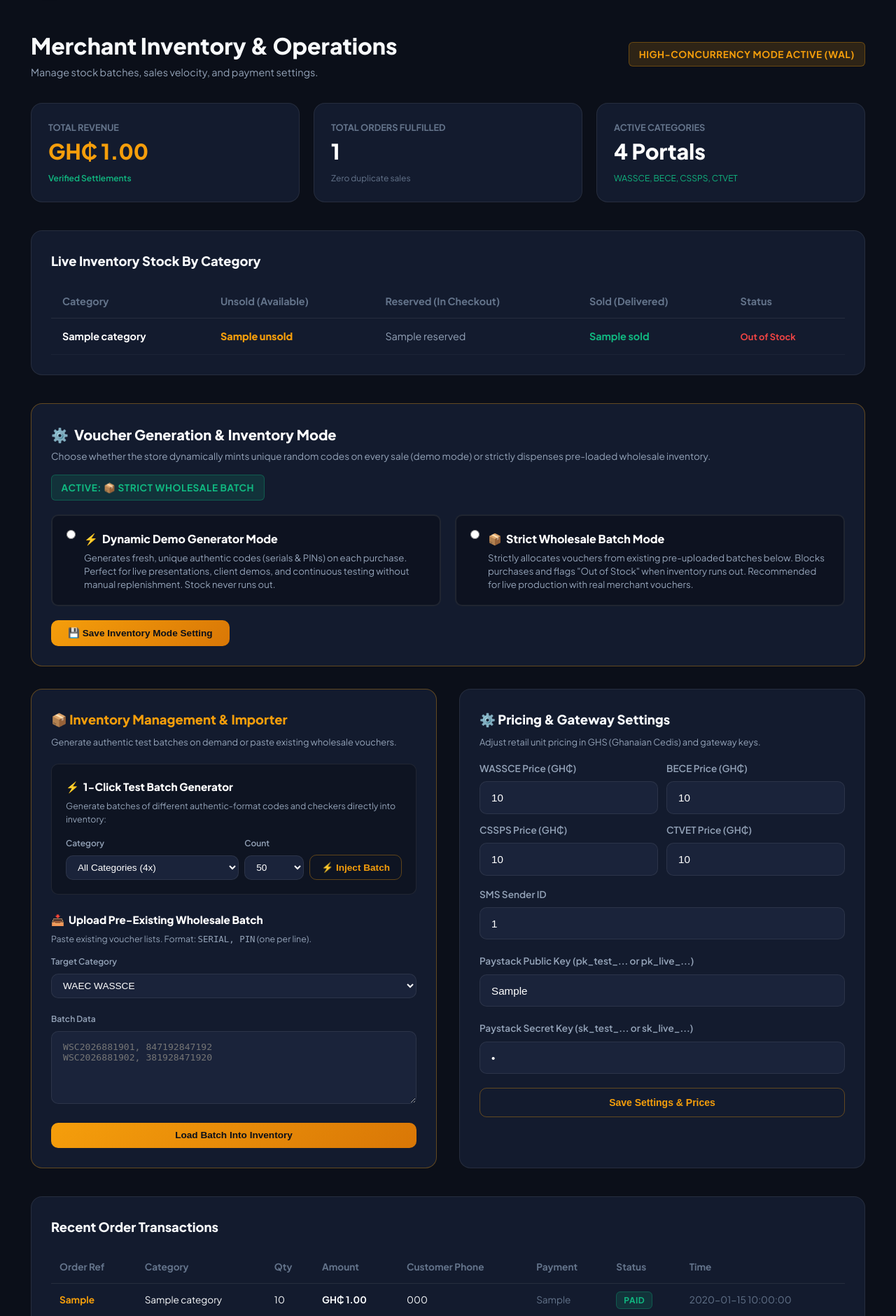
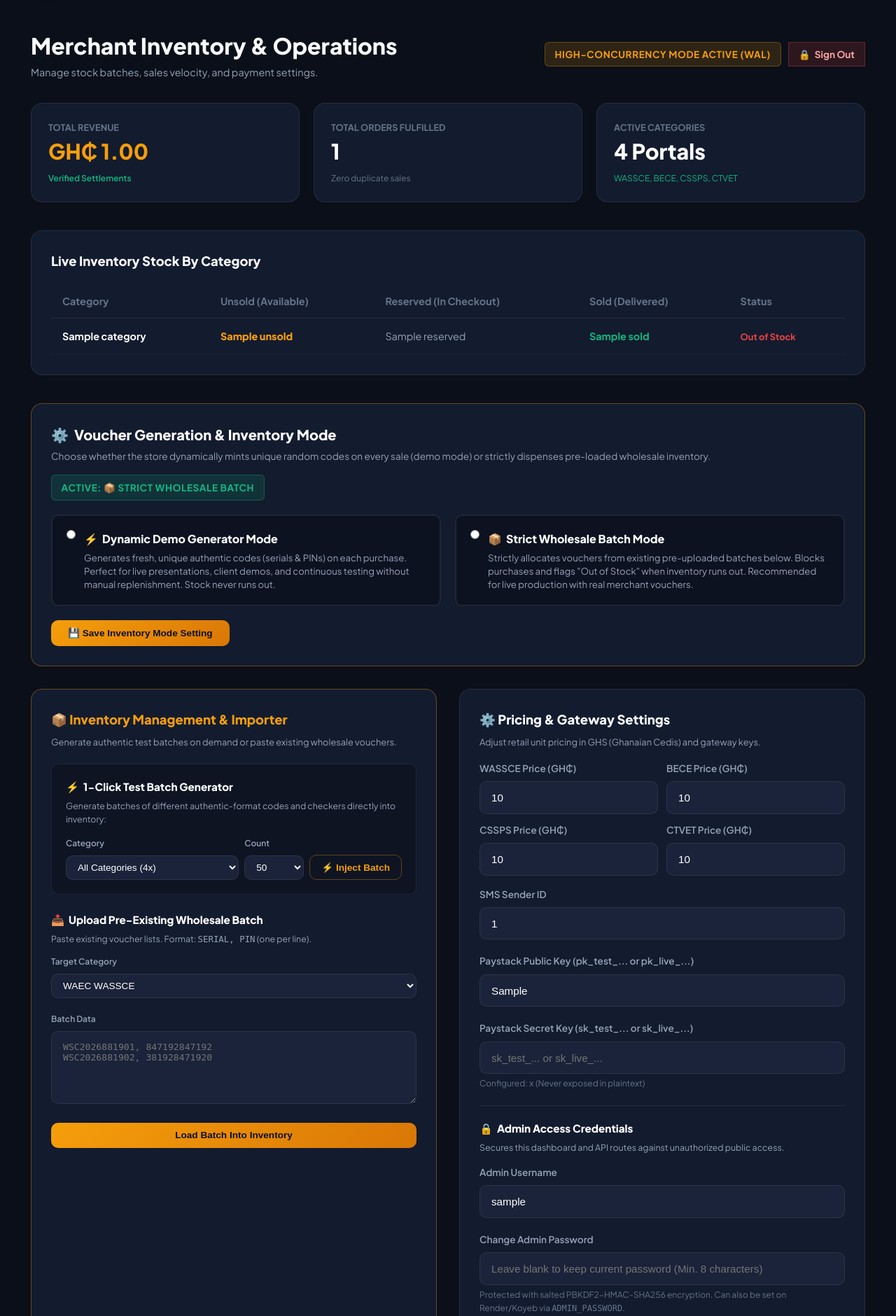
Before and after one commit to bitsedy/UniversalChecker, a FastAPI app: template checker_platform/templates/admin.html in a window 1280 px wide. Shown: the part 79-1959 px from the top of the page at 70% size. Run offline with FastAPI, Linux system fonts and the light colour scheme; the template is opened without the code that fills it: most values are stand-ins (such as "Sample title", 1, 10 or a date in 2020); some libraries are stand-ins or nearby versions.

Commit message:
Harden admin security: salted PBKDF2 password hashing, rate limiting lockout, security headers, key masking, and logout

```diff
--- a/checker_platform/database.py
+++ b/checker_platform/database.py
@@ -102,6 +102,8 @@ def init_db():
             ("support_phone", "+233 24 000 0000"),
             ("support_whatsapp", "+233240000000"),
             ("inventory_mode", "BATCH"), # 'BATCH' or 'DEMO_GENERATE'
+            ("admin_username", "admin"),
+            ("admin_password", "ghana2026"),
         ]
         for key, val in default_settings:
             cursor.execute("INSERT OR IGNORE INTO site_settings (key, value) VALUES (?, ?);", (key, val))
--- a/checker_platform/main.py
+++ b/checker_platform/main.py
@@ -3,15 +3,18 @@ CheckerPay Ghana - High-Concurrency Result Checker Reseller Platform
 FastAPI Application Entrypoint
 """
 
+import secrets
+import hashlib
 import asyncio
 import os
 import random
 import time
 import logging
 from contextlib import asynccontextmanager
-from typing import Optional, List
+from typing import Optional, List, Dict
 
-from fastapi import FastAPI, Request, HTTPException, BackgroundTasks, Header
+from fastapi import FastAPI, Request, HTTPException, BackgroundTasks, Header, Depends
+from fastapi.security import HTTPBasic, HTTPBasicCredentials
 from fastapi.responses import HTMLResponse, JSONResponse
 from fastapi.staticfiles import StaticFiles
 from fastapi.templating import Jinja2Templates
@@ -88,6 +91,17 @@ app = FastAPI(
 
 app.mount("/static", StaticFiles(directory=STATIC_DIR), name="static")
 
+@app.middleware("http")
+async def security_headers_middleware(request: Request, call_next):
+    response = await call_next(request)
+    if request.url.path.startswith("/admin") or request.url.path.startswith("/api/admin"):
+        response.headers["Cache-Control"] = "no-store, no-cache, must-revalidate, max-age=0"
+        response.headers["Pragma"] = "no-cache"
+        response.headers["X-Frame-Options"] = "DENY"
+        response.headers["X-Content-Type-Options"] = "nosniff"
+        response.headers["Referrer-Policy"] = "strict-origin-when-cross-origin"
+    return response
+
 # ============================================================================
 # HEALTH CHECK & SYSTEM ROUTES
 # ============================================================================
@@ -130,10 +144,132 @@ async def guides_page(request: Request):
         context={"active_page": "guides"}
     )
 
+admin_security = HTTPBasic()
+
+class AdminSecurityManager:
+    """
+    In-memory rate limiter and brute-force lockout for Admin authentication.
+    Locks out an IP address for 15 minutes after 5 failed authentication attempts.
+    """
+    _failed_attempts: Dict[str, List[float]] = {}
+    _lockouts: Dict[str, float] = {}
+    MAX_ATTEMPTS = 5
+    WINDOW_SECONDS = 300  # 5 minutes
+    LOCKOUT_SECONDS = 900  # 15 minutes
+
+    @classmethod
+    def get_client_ip(cls, request: Request) -> str:
+        forwarded = request.headers.get("X-Forwarded-For")
+        if forwarded:
+            return forwarded.split(",")[0].strip()
+        return request.client.host if request.client else "127.0.0.1"
+
+    @classmethod
+    def check_lockout(cls, ip: str) -> None:
+        now = time.time()
+        if ip in cls._lockouts:
+            locked_until = cls._lockouts[ip]
+            if now < locked_until:
+                remaining = int(locked_until - now)
+                raise HTTPException(
+                    status_code=429,
+                    detail=f"Too many failed login attempts. IP temporarily locked out for {remaining} seconds."
+                )
+            else:
+                del cls._lockouts[ip]
+                cls._failed_attempts.pop(ip, None)
+
+    @classmethod
+    def record_failure(cls, ip: str) -> None:
+        now = time.time()
+        attempts = [t for t in cls._failed_attempts.get(ip, []) if now - t < cls.WINDOW_SECONDS]
+        attempts.append(now)
+        cls._failed_attempts[ip] = attempts
+        if len(attempts) >= cls.MAX_ATTEMPTS:
+            cls._lockouts[ip] = now + cls.LOCKOUT_SECONDS
+            logger.warning(f"[Security Alert] IP {ip} locked out from admin for 15 minutes due to repeated failed logins.")
+
+    @classmethod
+    def record_success(cls, ip: str) -> None:
+        cls._failed_attempts.pop(ip, None)
+        cls._lockouts.pop(ip, None)
+
+    @classmethod
+    def reset(cls) -> None:
+        """Resets all lockouts and attempts (useful for testing)."""
+        cls._failed_attempts.clear()
+        cls._lockouts.clear()
+
+def hash_password(password: str) -> str:
+    """Hashes a password using PBKDF2-HMAC-SHA256 with a random salt."""
+    salt = secrets.token_hex(16)
+    key = hashlib.pbkdf2_hmac("sha256", password.encode("utf-8"), bytes.fromhex(salt), 100_000)
+    return f"pbkdf2:sha256:100000${salt}${key.hex()}"
+
+def verify_password(plain_password: str, stored_hash_or_plain: str) -> bool:
+    """Verifies a plain password against a stored PBKDF2 hash or legacy plaintext."""
+    if stored_hash_or_plain.startswith("pbkdf2:sha256:"):
+        try:
+            parts = stored_hash_or_plain.split("$")
+            iterations = int(parts[0].split(":")[2])
+            salt = bytes.fromhex(parts[1])
+            expected_hex = parts[2]
+            key = hashlib.pbkdf2_hmac("sha256", plain_password.encode("utf-8"), salt, iterations)
+            return secrets.compare_digest(key.hex(), expected_hex)
+        except Exception:
+            return False
+    # Legacy plaintext fallback (with constant-time comparison)
+    return secrets.compare_digest(plain_password, stored_hash_or_plain)
+
+def get_current_admin(
+    request: Request,
+    credentials: HTTPBasicCredentials = Depends(admin_security)
+) -> str:
+    """Validates HTTP Basic Auth credentials with brute-force lockout and hashed password comparison."""
+    client_ip = AdminSecurityManager.get_client_ip(request)
+    AdminSecurityManager.check_lockout(client_ip)
+
+    expected_username = os.environ.get("ADMIN_USERNAME", get_setting("admin_username", "admin")).strip()
+    env_password = os.environ.get("ADMIN_PASSWORD")
+    db_password = get_setting("admin_password", "ghana2026").strip()
+
+    is_user_ok = secrets.compare_digest(credentials.username.strip(), expected_username)
+    if env_password:
+        is_pass_ok = verify_password(credentials.password.strip(), env_password.strip())
+    else:
+        is_pass_ok = verify_password(credentials.password.strip(), db_password)
+
+    if not (is_user_ok and is_pass_ok):
+        AdminSecurityManager.record_failure(client_ip)
+        logger.warning(f"[Security Warning] Failed admin login attempt for '{credentials.username}' from IP {client_ip}")
+        raise HTTPException(
+            status_code=401,
+            detail="Invalid admin credentials",
+            headers={"WWW-Authenticate": "Basic realm='CheckerPay Admin'"}
+        )
+
+    AdminSecurityManager.record_success(client_ip)
+    return credentials.username
+
 @app.get("/admin", response_class=HTMLResponse)
-async def admin_page(request: Request):
+async def admin_page(request: Request, admin_user: str = Depends(get_current_admin)):
     """Admin operations and inventory dashboard."""
     metrics = get_admin_metrics()
+
+    env_password = os.environ.get("ADMIN_PASSWORD")
+    db_password = get_setting("admin_password", "ghana2026").strip()
+    is_default_password = (not env_password) and (db_password == "ghana2026")
+
+    raw_secret = get_setting("paystack_secret_key", "").strip()
+    masked_secret = ""
+    if raw_secret:
+        if raw_secret.startswith("sk_test_sample"):
+            masked_secret = "Sample Test Key (sk_test_sample_...)"
+        elif len(raw_secret) > 8:
+            masked_secret = raw_secret[:7] + "•" * 12 + raw_secret[-4:]
+        else:
+            masked_secret = "••••••••"
+
     settings = {
         "price_WASSCE": get_setting("price_WASSCE", "22.00"),
         "price_BECE": get_setting("price_BECE", "18.00"),
@@ -141,13 +277,56 @@ async def admin_page(request: Request):
         "price_CTVET": get_setting("price_CTVET", "25.00"),
         "sms_sender_id": get_setting("sms_sender_id", "CHECKER_GH"),
         "paystack_public_key": get_setting("paystack_public_key", "pk_test_sample_ghana_waec"),
-        "paystack_secret_key": get_setting("paystack_secret_key", "sk_test_sample_ghana_waec"),
-        "inventory_mode": get_setting("inventory_mode", "BATCH")
+        "has_paystack_secret_key": bool(raw_secret and not raw_secret.startswith("sk_test_sample")),
+        "masked_paystack_secret_key": masked_secret,
+        "inventory_mode": get_setting("inventory_mode", "BATCH"),
+        "admin_username": get_setting("admin_username", "admin"),
+        "is_default_password": is_default_password,
+        "env_password_override": bool(env_password)
     }
     return templates.TemplateResponse(
         request=request,
         name="admin.html",
-        context={"active_page": "admin", "metrics": metrics, "settings": settings}
+        context={"active_page": "admin", "metrics": metrics, "settings": settings, "admin_user": admin_user}
+    )
+
+@app.get("/admin/logout", response_class=HTMLResponse)
+async def admin_logout():
+    """Forces browser to clear cached HTTP Basic Auth credentials."""
+    return HTMLResponse(
+        status_code=401,
+        content="""<!DOCTYPE html>
+<html>
+<head>
+    <meta charset="UTF-8">
+    <title>Logged Out | CheckerPay Admin</title>
+    <meta http-equiv="refresh" content="3;url=/">
+    <meta name="viewport" content="width=device-width, initial-scale=1.0">
+    <style>
+        body { background: #0b0f19; color: #f8fafc; font-family: -apple-system, BlinkMacSystemFont, 'Segoe UI', Roboto, sans-serif; display: flex; align-items: center; justify-content: center; height: 100vh; margin: 0; }
+        .card { text-align: center; background: #131b2e; padding: 2.5rem 3rem; border-radius: 16px; border: 1px solid rgba(255,255,255,0.08); box-shadow: 0 20px 40px rgba(0,0,0,0.5); max-width: 420px; }
+        .icon { font-size: 2.5rem; margin-bottom: 1rem; }
+        h2 { font-size: 1.5rem; margin-bottom: 0.5rem; color: #fff; }
+        p { color: #94a3b8; font-size: 0.9rem; line-height: 1.5; }
+        .actions { margin-top: 1.75rem; display: flex; gap: 1rem; justify-content: center; }
+        .btn { padding: 0.6rem 1.25rem; border-radius: 8px; text-decoration: none; font-size: 0.85rem; font-weight: 700; }
+        .btn-login { background: #f59e0b; color: #000; }
+        .btn-home { background: rgba(255,255,255,0.06); color: #cbd5e1; }
+    </style>
+</head>
+<body>
+    <div class="card">
+        <div class="icon">🔒</div>
+        <h2>Logged Out Successfully</h2>
+        <p>Your admin session credentials have been cleared from this browser session.</p>
+        <div class="actions">
+            <a href="/admin" class="btn btn-login">Log In Again</a>
+            <a href="/" class="btn btn-home">Back to Storefront</a>
+        </div>
+    </div>
+</body>
+</html>""",
+        headers={"WWW-Authenticate": "Basic realm='CheckerPay Admin (Logged Out)'"}
     )
 
 # ============================================================================
@@ -178,6 +357,8 @@ class SettingsUpdateRequest(BaseModel):
     paystack_public_key: Optional[str] = None
     paystack_secret_key: Optional[str] = None
     inventory_mode: Optional[str] = "BATCH"
+    admin_username: Optional[str] = None
+    admin_password: Optional[str] = None
 
 class GenerateBatchRequest(BaseModel):
     category: str = "ALL"
@@ -344,8 +525,9 @@ async def paystack_webhook(request: Request, x_paystack_signature: Optional[str]
         return {"status": "error", "message": str(e)}
 
 @app.post("/api/admin/inventory/bulk")
-async def api_admin_bulk_import(req: BulkImportRequest):
+async def api_admin_bulk_import(req: BulkImportRequest, request: Request, admin_user: str = Depends(get_current_admin)):
     """Parses and imports wholesale voucher batches."""
+    client_ip = AdminSecurityManager.get_client_ip(request)
     lines = req.raw_data.strip().split("\n")
     vouchers = []
     for line in lines:
@@ -365,6 +547,7 @@ async def api_admin_bulk_import(req: BulkImportRequest):
         return JSONResponse(status_code=400, content={"success": False, "message": "No valid vouchers found in input."})
 
     res = bulk_insert_vouchers(req.category.strip().upper(), vouchers)
+    logger.info(f"[Admin Audit] User '{admin_user}' ({client_ip}) imported {res['inserted']} {req.category} vouchers ({res['duplicates']} duplicates).")
     return {
         "success": True,
         "inserted": res["inserted"],
@@ -372,24 +555,48 @@ async def api_admin_bulk_import(req: BulkImportRequest):
     }
 
 @app.post("/api/admin/settings")
-async def api_admin_save_settings(req: SettingsUpdateRequest):
-    """Updates retail pricing and portal settings."""
+async def api_admin_save_settings(req: SettingsUpdateRequest, request: Request, admin_user: str = Depends(get_current_admin)):
+    """Updates retail pricing and portal settings with salted password hashing and audit logging."""
+    client_ip = AdminSecurityManager.get_client_ip(request)
+
     update_setting("price_WASSCE", str(req.price_WASSCE))
     update_setting("price_BECE", str(req.price_BECE))
     update_setting("price_CSSPS", str(req.price_CSSPS))
     update_setting("price_CTVET", str(req.price_CTVET))
     update_setting("sms_sender_id", req.sms_sender_id)
-    if req.paystack_public_key:
+
+    if req.paystack_public_key and req.paystack_public_key.strip():
         update_setting("paystack_public_key", req.paystack_public_key.strip())
-    if req.paystack_secret_key:
+
+    # Only update secret key if a non-empty string is provided (prevents wiping key on general save)
+    if req.paystack_secret_key and req.paystack_secret_key.strip():
         update_setting("paystack_secret_key", req.paystack_secret_key.strip())
+        logger.info(f"[Admin Audit] Paystack secret key updated by '{admin_user}' ({client_ip}).")
+
     if req.inventory_mode:
         update_setting("inventory_mode", req.inventory_mode.strip())
+
+    if req.admin_username and req.admin_username.strip():
+        new_username = req.admin_username.strip()
+        if len(new_username) < 3:
+            return JSONResponse(status_code=400, content={"success": False, "message": "Admin username must be at least 3 characters long."})
+        update_setting("admin_username", new_username)
+        logger.info(f"[Admin Audit] Admin username changed to '{new_username}' by '{admin_user}' ({client_ip}).")
+
+    if req.admin_password and req.admin_password.strip():
+        new_pass = req.admin_password.strip()
+        if len(new_pass) < 8:
+            return JSONResponse(status_code=400, content={"success": False, "message": "Admin password must be at least 8 characters long."})
+        hashed_pass = hash_password(new_pass)
+        update_setting("admin_password", hashed_pass)
+        logger.info(f"[Admin Audit] Admin password securely changed and hashed by '{admin_user}' ({client_ip}).")
+
     return {"success": True}
 
 @app.post("/api/admin/inventory/generate-demo")
-async def api_admin_generate_demo_batch(req: GenerateBatchRequest):
+async def api_admin_generate_demo_batch(req: GenerateBatchRequest, request: Request, admin_user: str = Depends(get_current_admin)):
     """Generates random authentic-style vouchers directly into inventory."""
+    client_ip = AdminSecurityManager.get_client_ip(request)
     clean_cat = req.category.strip().upper()
     categories = ["WASSCE", "BECE", "CSSPS", "CTVET"] if clean_cat == "ALL" else [clean_cat]
     total_inserted = 0
@@ -402,6 +609,7 @@ async def api_admin_generate_demo_batch(req: GenerateBatchRequest):
         total_inserted += res["inserted"]
         breakdown[cat] = res["inserted"]
 
+    logger.info(f"[Admin Audit] User '{admin_user}' ({client_ip}) generated {total_inserted} demo vouchers across {categories}.")
     return {
         "success": True,
         "total_inserted": total_inserted,
--- a/checker_platform/templates/admin.html
+++ b/checker_platform/templates/admin.html
@@ -10,10 +10,36 @@
       <h1 style="font-size: 2rem; font-weight: 900;">Merchant Inventory & Operations</h1>
       <p style="color: var(--text-muted); font-size: 0.9rem;">Manage stock batches, sales velocity, and payment settings.</p>
     </div>
+    <div style="display: flex; align-items: center; gap: 10px;">
       <span class="card-badge card-badge-popular" style="padding: 6px 14px; font-size: 0.85rem;">
         High-Concurrency Mode Active (WAL)
       </span>
+      <a href="/admin/logout" style="background: rgba(239,68,68,0.15); color: #fca5a5; border: 1px solid rgba(239,68,68,0.3); padding: 6px 14px; border-radius: var(--radius-sm); text-decoration: none; font-size: 0.85rem; font-weight: 700; display: inline-flex; align-items: center; gap: 6px; transition: all 0.2s;">
+        <span>🔒</span> Sign Out
+      </a>
     </div>
+  </div>
+
+  <!-- SECURITY WARNING IF DEFAULT PASSWORD ACTIVE -->
+  {% if settings.is_default_password %}
+  <div style="background: rgba(239, 68, 68, 0.12); border: 1px solid var(--ghana-red); border-radius: var(--radius-md); padding: 1.25rem 1.5rem; margin-bottom: 2rem; display: flex; align-items: flex-start; gap: 14px;">
+    <span style="font-size: 1.6rem; line-height: 1;">⚠️</span>
+    <div>
+      <div style="font-weight: 800; color: #fca5a5; font-size: 1rem; margin-bottom: 4px;">SECURITY WARNING: Default Admin Password Active!</div>
+      <div style="font-size: 0.875rem; color: #e2e8f0; line-height: 1.5;">
+        Your platform is currently protected only by the factory default password (<code>ghana2026</code>).
+        To secure your platform, scroll down to <strong>Admin Access Credentials</strong> to set a new password (min. 8 chars), or define the <code>ADMIN_PASSWORD</code> environment variable in your cloud hosting settings.
+      </div>
+    </div>
+  </div>
+  {% elif settings.env_password_override %}
+  <div style="background: rgba(16, 185, 129, 0.12); border: 1px solid var(--ghana-green); border-radius: var(--radius-md); padding: 0.85rem 1.25rem; margin-bottom: 2rem; display: flex; align-items: center; gap: 10px;">
+    <span style="font-size: 1.2rem;">🛡️</span>
+    <span style="font-size: 0.85rem; color: #a7f3d0;">
+      Admin password is encrypted and securely locked via the <code>ADMIN_PASSWORD</code> environment variable.
+    </span>
+  </div>
+  {% endif %}
 
   <!-- METRICS SUMMARY -->
   <div style="display: grid; grid-template-columns: repeat(auto-fit, minmax(220px, 1fr)); gap: 1.25rem; margin-bottom: 2.5rem;">
@@ -245,11 +271,36 @@
 
         <div class="form-group">
           <label class="form-label">Paystack Secret Key (sk_test_... or sk_live_...)</label>
-          <input type="password" id="cfg_paystack_secret_key" value="{{ settings.paystack_secret_key }}" class="form-input" placeholder="sk_test_...">
+          <input type="password" id="cfg_paystack_secret_key" class="form-input" placeholder="{% if settings.has_paystack_secret_key %}•••••••••••••••• (Leave blank to keep current){% else %}sk_test_... or sk_live_...{% endif %}">
+          {% if settings.masked_paystack_secret_key %}
+          <span style="font-size: 0.75rem; color: var(--text-dim); margin-top: 4px; display: block;">
+            Configured: <code>{{ settings.masked_paystack_secret_key }}</code> (Never exposed in plaintext)
+          </span>
+          {% endif %}
         </div>
 
-        <button type="submit" id="btn_save_settings" class="btn-safety-guide" style="width: 100%; text-align: center; cursor: pointer;">
-          Save Settings & Prices
+        <div style="margin-top: 1.25rem; padding-top: 1.25rem; border-top: 1px solid var(--border-subtle);">
+          <h4 style="font-size: 0.95rem; font-weight: 800; color: #fff; margin-bottom: 0.4rem; display: flex; align-items: center; gap: 6px;">
+            <span>🔒</span> Admin Access Credentials
+          </h4>
+          <p style="font-size: 0.775rem; color: var(--text-muted); margin-bottom: 0.85rem;">
+            Secures this dashboard and API routes against unauthorized public access.
+          </p>
+          <div class="form-group">
+            <label class="form-label">Admin Username</label>
+            <input type="text" id="cfg_admin_username" value="{{ settings.admin_username }}" class="form-input" placeholder="admin">
+          </div>
+          <div class="form-group">
+            <label class="form-label">Change Admin Password</label>
+            <input type="password" id="cfg_admin_password" class="form-input" placeholder="Leave blank to keep current password (Min. 8 characters)" minlength="8">
+            <span style="font-size: 0.75rem; color: var(--text-dim); margin-top: 4px; display: block;">
+              Protected with salted PBKDF2-HMAC-SHA256 encryption. Can also be set on Render/Koyeb via <code>ADMIN_PASSWORD</code>.
+            </span>
+          </div>
+        </div>
+
+        <button type="submit" id="btn_save_settings" class="btn-safety-guide" style="width: 100%; text-align: center; cursor: pointer; margin-top: 0.5rem;">
+          Save Settings, Keys & Credentials
         </button>
       </form>
     </div>
@@ -316,26 +367,27 @@ async function saveInventoryModeOnly() {
   btn.disabled = true;
 
   try {
-    const res = await fetch("/api/admin/settings", {
-      method: "POST",
-      headers: { "Content-Type": "application/json" },
-      body: JSON.stringify({
+    const payload = {
       price_WASSCE: document.getElementById("cfg_price_WASSCE").value,
       price_BECE: document.getElementById("cfg_price_BECE").value,
       price_CSSPS: document.getElementById("cfg_price_CSSPS").value,
       price_CTVET: document.getElementById("cfg_price_CTVET").value,
       sms_sender_id: document.getElementById("cfg_sms_sender_id").value,
       paystack_public_key: document.getElementById("cfg_paystack_public_key").value,
-        paystack_secret_key: document.getElementById("cfg_paystack_secret_key").value,
       inventory_mode: selectedMode
-      })
+    };
+
+    const res = await fetch("/api/admin/settings", {
+      method: "POST",
+      headers: { "Content-Type": "application/json" },
+      body: JSON.stringify(payload)
     });
     const data = await res.json();
     if (res.ok && data.success) {
       alert(`Success! Inventory mode updated to: ${selectedMode === 'DEMO_GENERATE' ? 'Dynamic Demo Generator' : 'Strict Wholesale Batch'}.`);
       window.location.reload();
     } else {
-      alert("Error saving inventory mode.");
+      alert("Error: " + (data.message || "Error saving inventory mode."));
       btn.innerText = "💾 Save Inventory Mode Setting";
       btn.disabled = false;
     }
@@ -418,9 +470,30 @@ async function handleSaveSettings(e) {
     price_CTVET: document.getElementById("cfg_price_CTVET").value,
     sms_sender_id: document.getElementById("cfg_sms_sender_id").value,
     paystack_public_key: document.getElementById("cfg_paystack_public_key").value,
-    paystack_secret_key: document.getElementById("cfg_paystack_secret_key").value,
     inventory_mode: selectedMode
   };
+
+  const secretKey = document.getElementById("cfg_paystack_secret_key")?.value?.trim();
+  if (secretKey) {
+    settings.paystack_secret_key = secretKey;
+  }
+
+  const adminUser = document.getElementById("cfg_admin_username")?.value?.trim();
+  const adminPass = document.getElementById("cfg_admin_password")?.value?.trim();
+  if (adminUser) {
+    if (adminUser.length < 3) {
+      alert("Security Error: Admin username must be at least 3 characters long.");
+      return;
+    }
+    settings.admin_username = adminUser;
+  }
+  if (adminPass) {
+    if (adminPass.length < 8) {
+      alert("Security Error: Admin password must be at least 8 characters long.");
+      return;
+    }
+    settings.admin_password = adminPass;
+  }
 
   try {
     const res = await fetch("/api/admin/settings", {
@@ -430,10 +503,10 @@ async function handleSaveSettings(e) {
     });
     const data = await res.json();
     if (res.ok && data.success) {
-      alert("Settings and prices updated successfully!");
+      alert("Settings and credentials updated successfully!");
       window.location.reload();
     } else {
-      alert("Error updating settings.");
+      alert("Error: " + (data.message || "Failed to update settings."));
     }
   } catch (err) {
     alert("Network error: " + err.message);
```
Also changed, not shown: DEPLOYMENT_GUIDE.md (+12 -0 lines), checker_platform/tests/test_api.py (+91 -6 lines), checker_platform/checker.db. Lines whose indentation alone changed are shown as unchanged.
